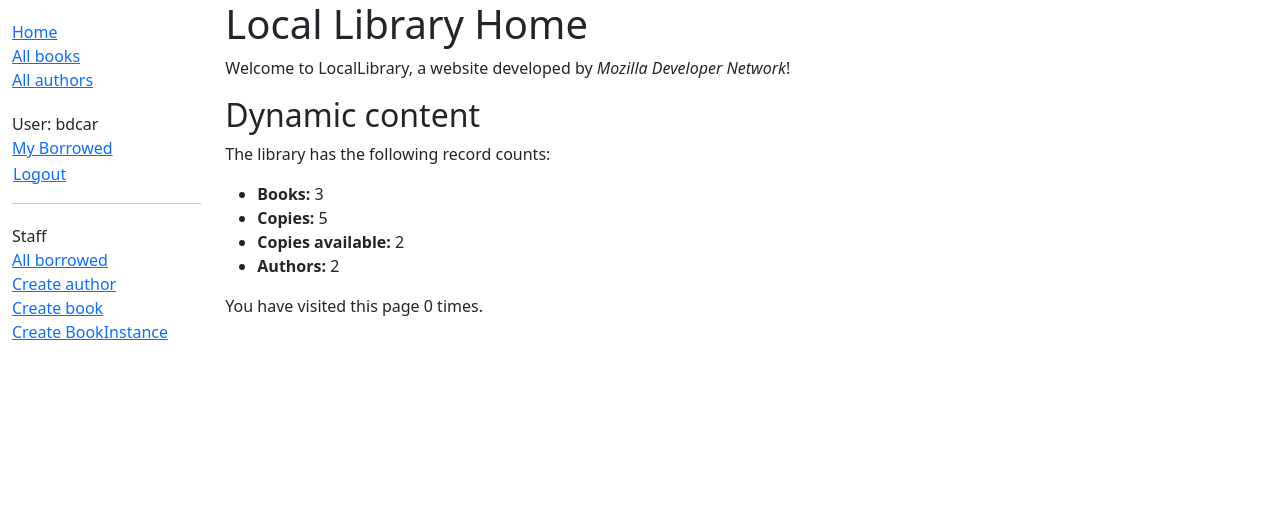
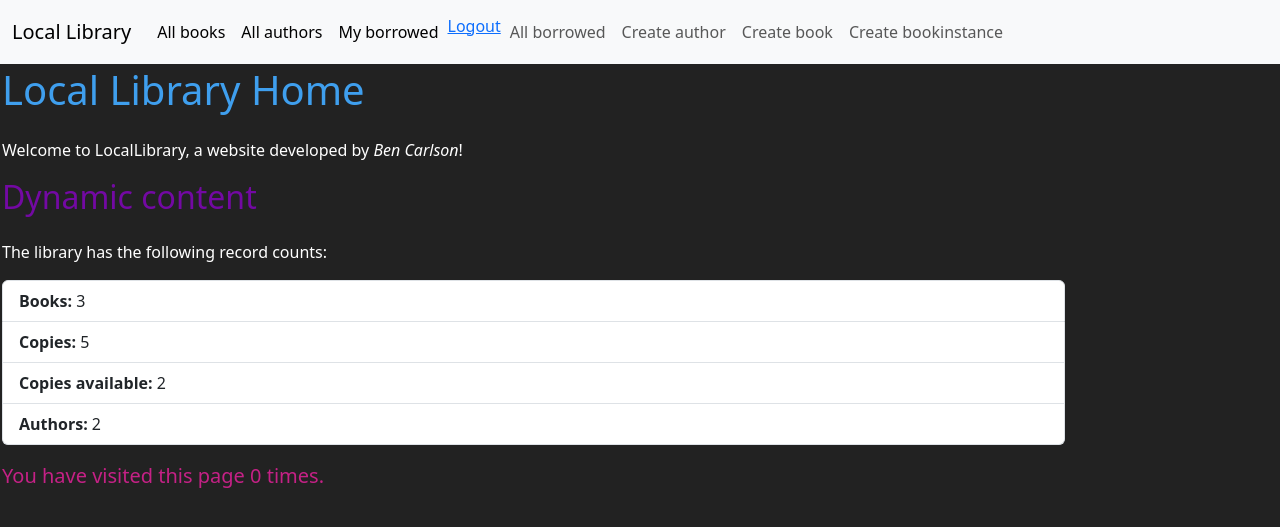
Before and after one commit to bdcarlson964/csci313-assignment-3-Benjamin-Carlson, a Django app: page /catalog/ in a window 1280 px wide. Shown: the top 527 px of the page. Run offline with Django 5.2, Linux system fonts and the light colour scheme; a user stored in the database is signed in; data comes from the database, SQL or seed files in the repository; both versions use the stored data as it was after the commit.

Commit message:
added styling

```diff
--- a/locallibrary/catalog/static/css/styles.css
+++ b/locallibrary/catalog/static/css/styles.css
@@ -12,3 +12,49 @@
     padding: 0;
     margin: 0;
 }
+
+body {
+    background-color: #222;
+    color: #fff;
+}
+
+a:hover, button:hover {
+    color: #ccc;
+}
+
+.sidebar-nav {
+    width: 250px;
+    color: #fff;
+    padding: 20px;
+    font-size: large;
+}
+
+h1 {
+    color: rgb(63, 159, 238);
+}
+
+div {
+    padding: 2px;
+}
+
+.list-group {
+    background-color: #222;
+}
+
+h2{
+    color: rgb(115, 9, 163);
+}
+
+.label {
+    font-weight: bold;
+    color: rgb(0, 158, 40);
+}
+
+p{
+    padding-top: 1.5%;
+}
+
+.page-count {
+    font-size: 20px;
+    color: #c52186;
+}
--- a/locallibrary/catalog/templates/base_generic.html
+++ b/locallibrary/catalog/templates/base_generic.html
@@ -15,47 +15,62 @@
     <link rel="stylesheet" href="{% static 'css/styles.css' %}" />
   </head>
   <body>
+          {% block sidebar %}
+          <nav class="navbar navbar-expand-lg bg-body-tertiary">
             <div class="container-fluid">
-      <div class="row">
-        <div class="col-sm-2">
-          {% block sidebar %}
-            <ul class="sidebar-nav">
-              <li><a href="{% url 'index' %}">Home</a></li>
-              <li><a href="{% url 'books' %}">All books</a></li>
-              <li><a href="{% url 'authors' %}">All authors</a></li>
-            </ul>
-            <ul class="sidebar-nav">
+              <a class="navbar-brand" href="{% url 'index' %}">Local Library</a>
+              <button class="navbar-toggler" type="button" data-bs-toggle="collapse" data-bs-target="#navbarSupportedContent" aria-controls="navbarSupportedContent" aria-expanded="false" aria-label="Toggle navigation">
+                <span class="navbar-toggler-icon"></span>
+              </button>
+              <div class="collapse navbar-collapse" id="navbarSupportedContent">
+                <ul class="navbar-nav me-auto mb-2 mb-lg-0">
+
+                  <li class="nav-item">
+                    <a class="nav-link active" aria-current="page" href="{% url 'books' %}">All books</a>
+                  </li>
+                  <li class="nav-item">
+                    <a class="nav-link active" aria-current="page" href="{% url 'authors' %}">All authors</a>
+                  </li>
                   {% if user.is_authenticated %}
-               <li>User: {{ user.get_username }}</li>
-               <li><a href="{% url 'my-borrowed' %}">My Borrowed</a></li>
-               <li>
+                  <li class="nav-item">
+                    <a class="nav-link active" aria-current="page" href="{% url 'my-borrowed' %}">My borrowed</a>
+                  </li>
+                  <li class="nav-item">
                     <form id="logout-form" method="post" action="{% url 'admin:logout' %}">
                       {% csrf_token %}
                       <button type="submit" class="btn btn-link">Logout</button>
                     </form>
                   </li>
                   {% else %}
-               <li><a href="{% url 'login' %}?next={{ request.path }}">Login</a></li>
+                  <li class="nav-item">
+                    <a class="nav-link" href="{% url 'login' %}?next={{ request.path }}">Login</a>
+                  </li>
+                  {% endif %}
+
+                  {% if user.is_staff %}
+                  <li class="nav-item">
+                    <a class="nav-link" href="{% url 'all-borrowed' %}">All borrowed</a>
+                  </li>
+                  {% if perms.catalog.add_author %}
+                  <li class="nav-item">
+                    <a class="nav-link" href="{% url 'author-create' %}">Create author</a>
+                  </li>
+                  {% endif %}
+                  {% if perms.catalog.add_book %}
+                  <li class="nav-item">
+                    <a class="nav-link" href="{% url 'book-create' %}">Create book</a>
+                  </li>
+                  {% endif %}
+                  {% if perms.catalog.add_bookinstance %}
+                  <li class="nav-item">
+                    <a class="nav-link" href="{% url 'bookinstance-create' %}">Create bookinstance</a>
+                  </li>
+                  {% endif %}
                   {% endif %}
                 </ul>
-            {% if user.is_staff %}
-            <hr>
-            <ul class="sidebar-nav">
-            <li>Staff</li>
-              <li><a href="{% url 'all-borrowed' %}">All borrowed</a></li>
-            {% if perms.catalog.add_author %}
-              <li><a href="{% url 'author-create' %}">Create author</a></li>
-            {% endif %}
-            {% if perms.catalog.add_book %}
-              <li><a href="{% url 'book-create' %}">Create book</a></li>
-            {% endif %}
-            {% if perms.catalog.add_bookinstance %}
-              <li><a href="{% url 'bookinstance-create' %}">Create BookInstance</a></li>
-            {% endif %}
-            </ul>
-            {% endif %}
-
-
+              </div>
+            </div>
+          </nav>
           {% endblock %}
         </div>
         <div class="col-sm-10 ">{% block content %}{% endblock %}{% block pagination %}
@@ -75,8 +90,5 @@
                 </div>
             {% endif %}
           {% endblock %}
-        </div>
-      </div>
-    </div>
   </body>
 </html>
--- a/locallibrary/catalog/templates/index.html
+++ b/locallibrary/catalog/templates/index.html
@@ -9,18 +9,18 @@
   <h1>Local Library Home</h1>
   <p>
     Welcome to LocalLibrary, a website developed by
-    <em>Mozilla Developer Network</em>!
+    <em>Ben Carlson</em>!
   </p>
   <h2>Dynamic content</h2>
   <p>The library has the following record counts:</p>
-  <ul>
-    <li><strong>Books:</strong> {{ num_books }}</li>
-    <li><strong>Copies:</strong> {{ num_instances }}</li>
-    <li><strong>Copies available:</strong> {{ num_instances_available }}</li>
-    <li><strong>Authors:</strong> {{ num_authors }}</li>
+  <ul class="list-group">
+    <li class="list-group-item"><strong>Books:</strong> {{ num_books }}</li>
+    <li class="list-group-item"><strong>Copies:</strong> {{ num_instances }}</li>
+    <li class="list-group-item"><strong>Copies available:</strong> {{ num_instances_available }}</li>
+    <li class="list-group-item"><strong>Authors:</strong> {{ num_authors }}</li>
   </ul>
 
-  <p>
+  <p class="page-count">
     You have visited this page {{ num_visits }} time{{ num_visits|pluralize }}.
   </p>
 {% endblock %}
```
Also changed, not shown: locallibrary/db.sqlite3. Lines whose indentation alone changed are shown as unchanged.
